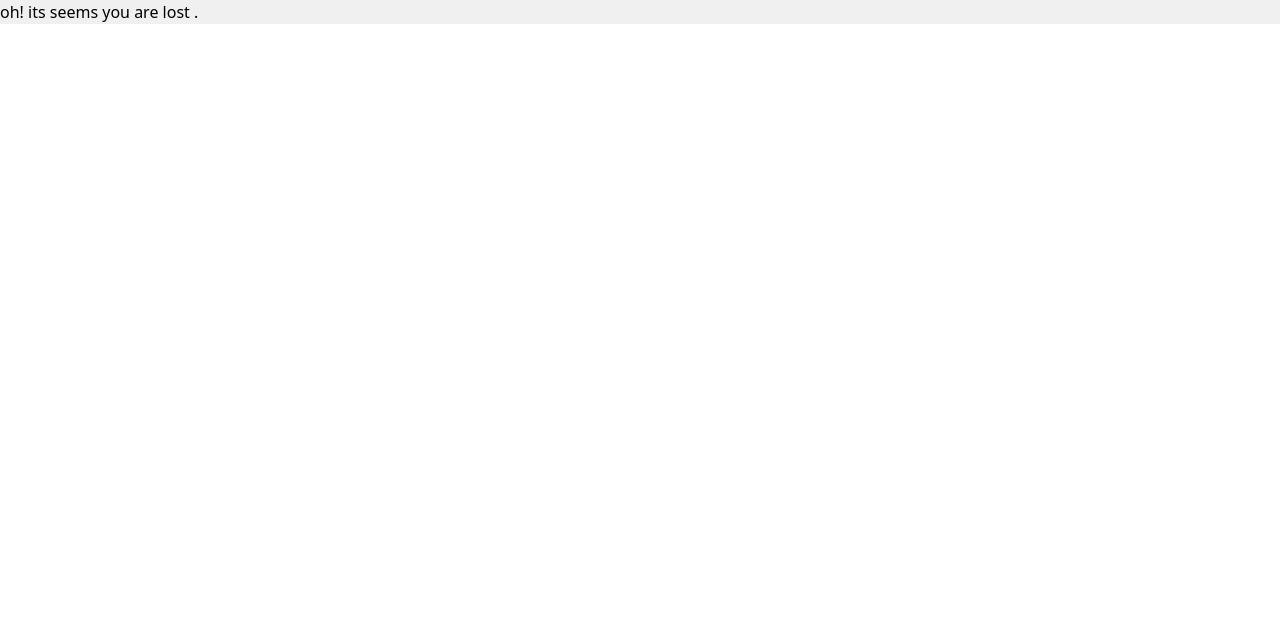
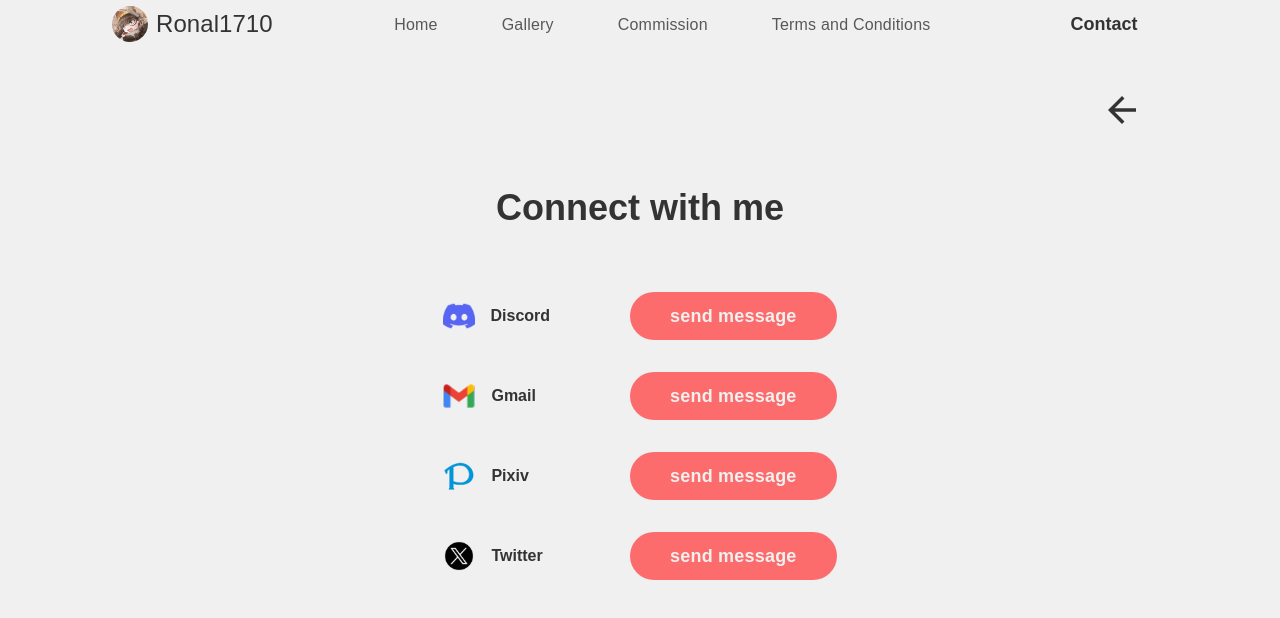
Before and after one commit to Sudarshan7a/artistPortfolio, a React (Vite) app: page /connect in a window 1280 px wide. Shown: the top 618 px of the page. Built offline with nearby package versions, Linux system fonts and the light colour scheme.

Commit message:
add Connect page
feat: add Connect page and update navigation

```diff
--- a/src/App.jsx
+++ b/src/App.jsx
@@ -4,9 +4,13 @@ import Gallery from "./pages/Gallery";
 import Commission from "./pages/Commission";
 import TermsAndConditions from "./pages/TermsAndConditions";
 import PageNotFound from "./pages/PageNotFound";
+import Connect from "./pages/components/Connect";
 
 import "./App.css";
 
+/**
+ * The main application component that sets up the routing for the app.
+ */
 function App() {
   return (
     <BrowserRouter>
@@ -15,6 +19,7 @@ function App() {
         <Route path="/gallery" element={<Gallery />} />
         <Route path="/commission" element={<Commission />} />
         <Route path="/terms-and-conditions" element={<TermsAndConditions />} />
+        <Route path="/connect" element={<Connect />} />
         <Route path="*" element={<PageNotFound />} />
       </Routes>
     </BrowserRouter>
--- a/src/pages/Homepage.jsx
+++ b/src/pages/Homepage.jsx
@@ -3,9 +3,12 @@ import FeaturedProducts from "./components/Home/FeaturedProducts";
 import HeroSection from "./components/Home/HeroSection";
 import Ronal1710ShowCase from "./components/Home/Ronal1710ShowCase";
 import ImagesShowcase from "./components/Home/ImagesShowcase";
-import Footer from "./components//Footer";
+import Footer from "./components/Footer";
 import PageNav from "./components/PageNav";
 
+/**
+ * Homepage component that renders the main sections of the website.
+ */
 function Homepage() {
   return (
     <>
--- a/src/pages/components/Connect.jsx
+++ b/src/pages/components/Connect.jsx
@@ -1,5 +1,84 @@
+import Button from "./Button";
+import PageNav from "./PageNav";
+
+const Links = [
+  {
+    name: "Discord",
+    url: "https://discordapp.com/users/559749115991556107",
+    icon: "discord.svg",
+  },
+  {
+    name: "Gmail",
+    url: "mailto:artiste@example.com?subject=Commission%20Inquiry&body=Hi%20there,%0A%0AI%20am%20interested%20in%20commissioning%20an%20artwork.%20Here%20are%20some%20details%20about%20my%20project..",
+    icon: "gmail.svg",
+  },
+  {
+    name: "Pixiv",
+    url: "https://www.pixiv.net/en/users/21112248",
+    icon: "pixiv.svg",
+  },
+  {
+    name: "Twitter",
+    url: "https://twitter.com/Ronaldeweeb17",
+    icon: "twitter.svg",
+  },
+];
+
 function Connect() {
-  return <div></div>;
+  return (
+    <div className=" relative">
+      <PageNav />
+      <Back />
+      <Social />
+    </div>
+  );
 }
 
 export default Connect;
+
+/**
+ * Social component that renders the social media links in the footer.
+ **/
+function Social() {
+  return (
+    <div className="m-auto w-full h-screen bg-primaryColor overflow-y-clip text-textPrimary font-title  gap-4 ">
+      <h1 className="text-4xl text-textPrimary font-title font-bold text-center my-16">
+        Connect with me
+      </h1>
+      <ul className="footerul flex flex-col items-center justify-center gap-8">
+        {Links.map((link) => (
+          <li
+            className=" flex gap-20 w-full justify-center items-center"
+            key={link.name}
+          >
+            <div className="flex w-1/12 gap-4 items-center">
+              <svg height="32" width="32" xmlns="">
+                <image width="32" height="32" href={`Icons/${link.icon}`} />
+              </svg>
+              {link.name}
+            </div>
+            <a href={link.url}>
+              <Button variant={1} h={8} className="w-1/2">
+                {" "}
+                send message{" "}
+              </Button>
+            </a>
+          </li>
+        ))}
+      </ul>
+    </div>
+  );
+}
+
+/**
+ * Back component that renders the back button in the Connect screen.
+ **/
+function Back() {
+  return (
+    <a href="/" className=" flex justify-end mr-36 mt-12">
+      <svg height="28" width="28" xmlns="">
+        <image width="28" height="28" href={"Icons/backArrow.svg"} />
+      </svg>
+    </a>
+  );
+}
--- a/src/pages/components/PageNav.jsx
+++ b/src/pages/components/PageNav.jsx
@@ -1,10 +1,13 @@
 import { NavLink } from "react-router-dom";
 import Logo from "./Logo";
 
+/**
+ * PageNav component renders the navigation bar with links and a contact button.
+ */
 function PageNav() {
   return (
     <nav className="h-[48px] w-full flex items-center px-28 justify-between">
-      <Logo></Logo>
+      <Logo />
       <ul className="list-none flex gap-16 justify-center">
         <li>
           <NavLink to="/">Home</NavLink>
@@ -19,9 +22,11 @@ function PageNav() {
           <NavLink to="/terms-and-conditions">Terms and Conditions</NavLink>
         </li>
       </ul>
-      <Button variant={0} h={8}>
-        Contact
-      </Button>
+      <a href="/connect" className="no-underline">
+        <Button variant={0} h={8}>
+          Contact
+        </Button>
+      </a>
     </nav>
   );
 }
@@ -30,7 +35,8 @@ function PageNav() {
 function Button({ children }) {
   return (
     <button
-      className={`btn h-10 w-32 px-4 rounded-[36px] "text-[#f0f0f0] bg-[#f0f0f0]  border-2 border-[#f0f0f0] hover:text-[#f0f0f0] hover:bg-[#ff4c4c] " transition-all`}
+      // skipcq: JS-R1004
+      className={`btn h-10 w-32 px-4 rounded-[36px] text-[#333] font-bold bg-[#f0f0f0] border-2 border-[#f0f0f0] hover:text-[#f0f0f0] hover:bg-[#ff4c4c] transition-all`}
     >
       {children}
     </button>
```
